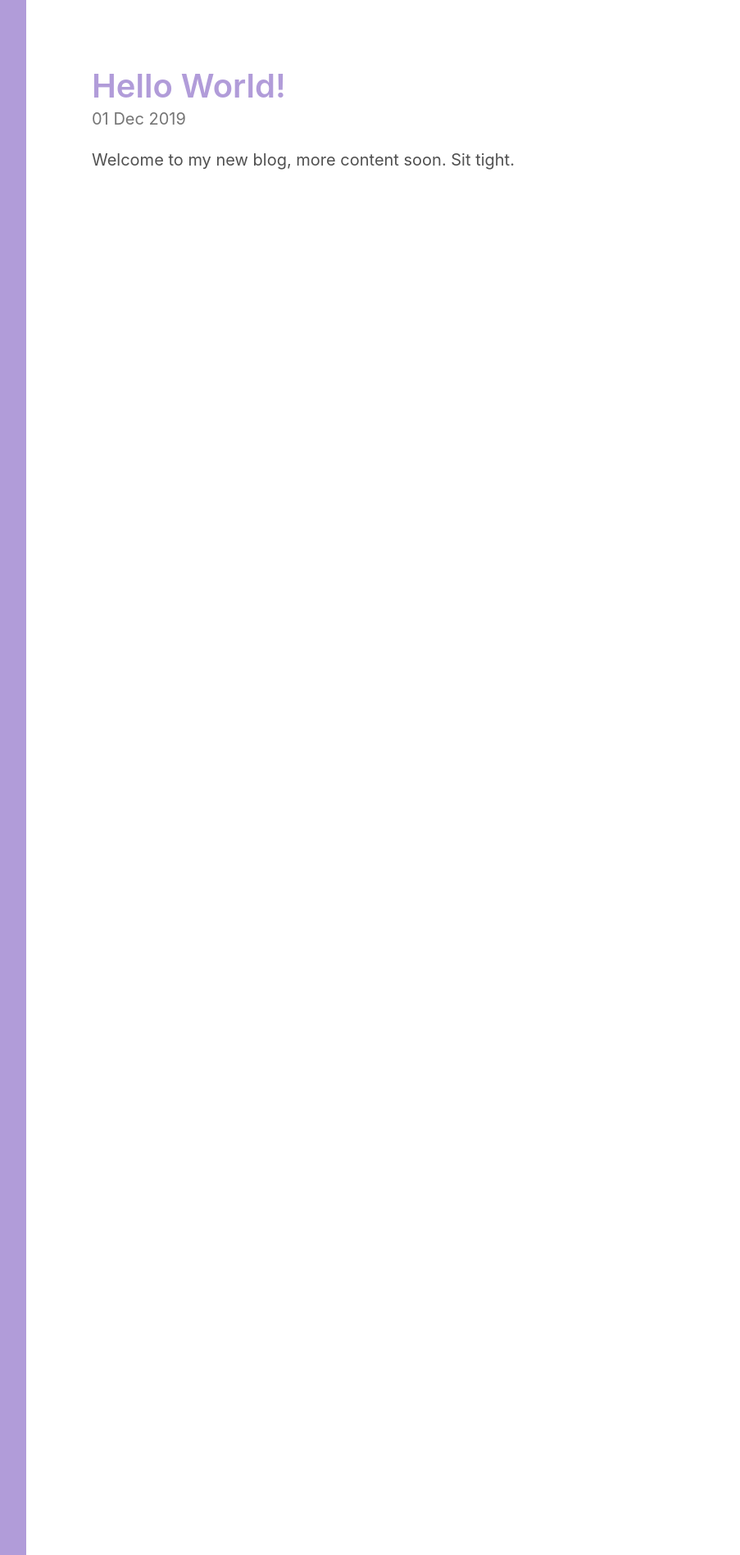
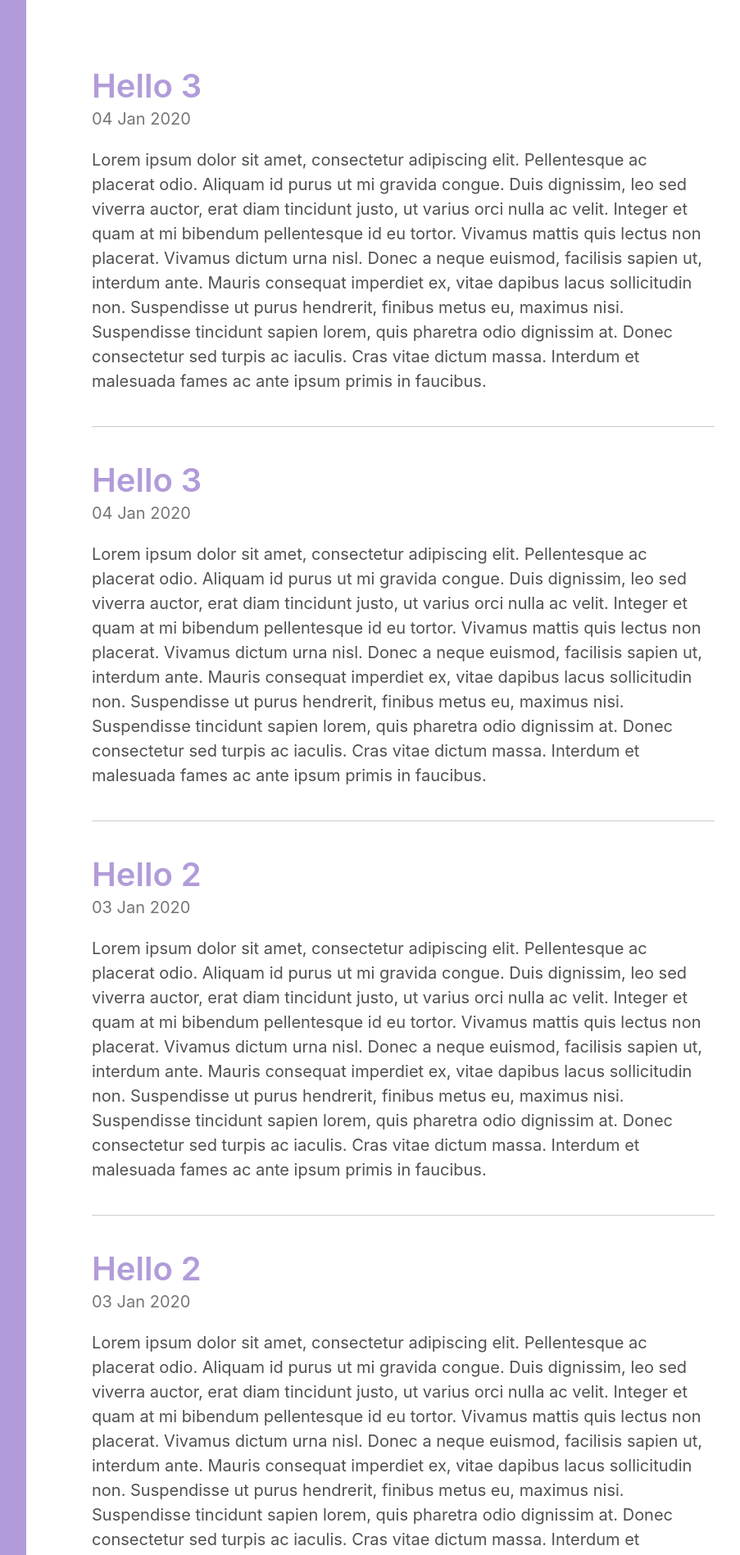
Before and after one commit to opeik/stikic.me, a Jekyll site: the page built from index.html, in a window 1280 px wide. Shown: the top 1897 px of the page at 82% size, without its empty margins (328-1231 px from the left). Built offline with Jekyll 4.4.1, drawn with Linux system fonts in a browser that asks for light colours; the list of posts is cut into pages by our own code; some of the changed text lies outside the part shown.

Commit message:
Fix pageinator

```diff
--- /dev/null
+++ b/_posts/2020-1-3-hello-world.md
@@ -0,0 +1,16 @@
+---
+layout: post
+title: Hello 2
+date: 2020-1-3
+---
+
+Lorem ipsum dolor sit amet, consectetur adipiscing elit.
+Pellentesque ac placerat odio. Aliquam id purus ut mi gravida congue.
+Duis dignissim, leo sed viverra auctor, erat diam tincidunt justo, ut varius
+orci nulla ac velit. Integer et quam at mi bibendum pellentesque id eu tortor.
+Vivamus mattis quis lectus non placerat. Vivamus dictum urna nisl. Donec a
+neque euismod, facilisis sapien ut, interdum ante. Mauris consequat imperdiet
+ex, vitae dapibus lacus sollicitudin non. Suspendisse ut purus hendrerit,
+finibus metus eu, maximus nisi. Suspendisse tincidunt sapien lorem, quis
+pharetra odio dignissim at. Donec consectetur sed turpis ac iaculis. Cras
+vitae dictum massa. Interdum et malesuada fames ac ante ipsum primis in faucibus.
--- /dev/null
+++ b/_posts/2020-1-4-hello-world.md
@@ -0,0 +1,16 @@
+---
+layout: post
+title: Hello 3
+date: 2020-1-4
+---
+
+Lorem ipsum dolor sit amet, consectetur adipiscing elit.
+Pellentesque ac placerat odio. Aliquam id purus ut mi gravida congue.
+Duis dignissim, leo sed viverra auctor, erat diam tincidunt justo, ut varius
+orci nulla ac velit. Integer et quam at mi bibendum pellentesque id eu tortor.
+Vivamus mattis quis lectus non placerat. Vivamus dictum urna nisl. Donec a
+neque euismod, facilisis sapien ut, interdum ante. Mauris consequat imperdiet
+ex, vitae dapibus lacus sollicitudin non. Suspendisse ut purus hendrerit,
+finibus metus eu, maximus nisi. Suspendisse tincidunt sapien lorem, quis
+pharetra odio dignissim at. Donec consectetur sed turpis ac iaculis. Cras
+vitae dictum massa. Interdum et malesuada fames ac ante ipsum primis in faucibus.
```
Also changed, not shown: _posts/2019-12-1-hello-world.md (added, +16 -0 lines), _posts/2019-12-13-akuma-shei.md (+1 -0 lines), _posts/2019-12-13-backdash-store.md (+1 -0 lines), _posts/2019-12-13-pika-overlay.md (+1 -0 lines), _posts/2019-12-13-tekken-handbook.md (+1 -0 lines), _posts/2019-12-2-hello-world.md (added, +16 -0 lines), _posts/2020-1-1-hello-world.md (added, +16 -0 lines), _posts/2020-1-2-hello-world.md (added, +16 -0 lines).
